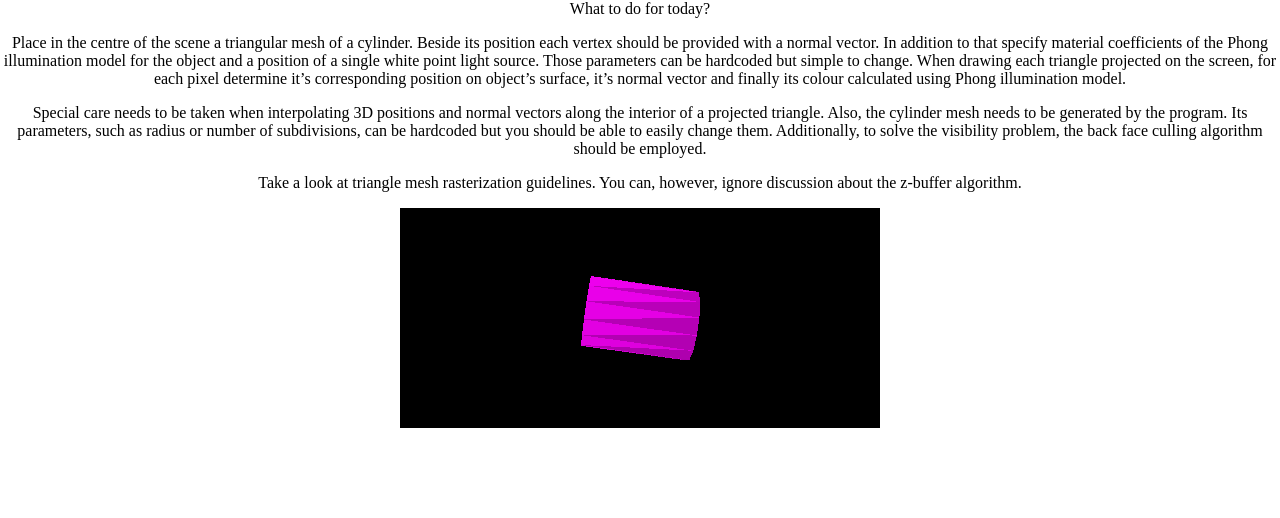
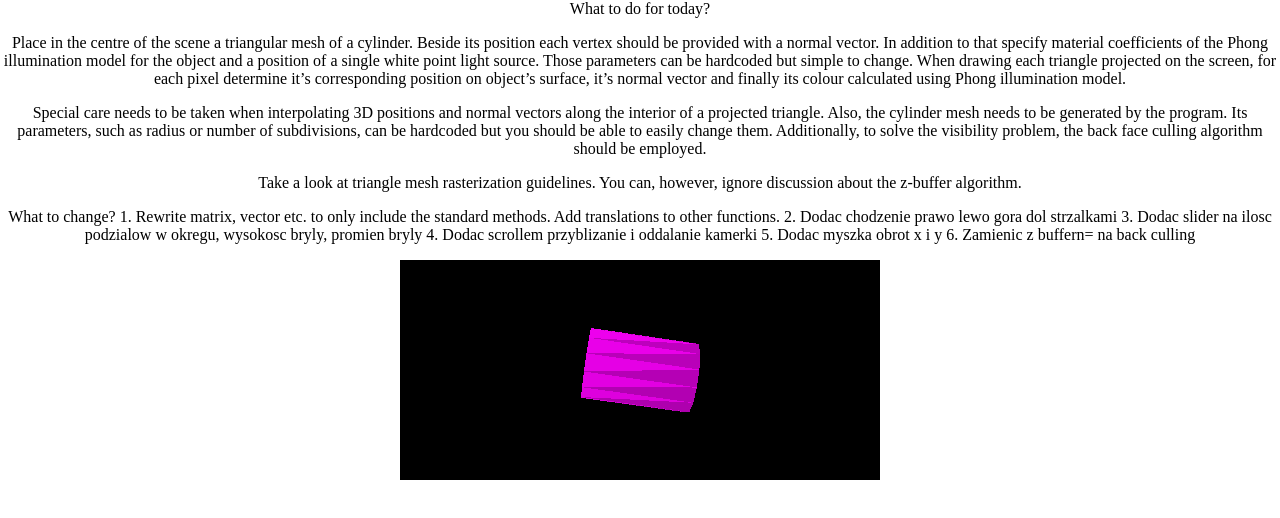
Before and after one commit to przywartya/computer-graphics, a plain HTML site: page Deadline_5/index.html in a window 1280 px wide. Drawn offline with Linux system fonts and the light colour scheme.

Commit message:
Add what to do next.

```diff
--- a/Deadline_5/index.html
+++ b/Deadline_5/index.html
@@ -27,6 +27,14 @@
         Take a look at triangle mesh rasterization guidelines. You can, however,
       ignore discussion about the z-buffer algorithm.
       </p>
+      <p>
+        What to change? 1. Rewrite matrix, vector etc. to only include the standard methods. Add translations to other functions.
+        2. Dodac chodzenie prawo lewo gora dol strzalkami
+        3. Dodac slider na ilosc podzialow w okregu, wysokosc bryly, promien bryly
+        4. Dodac scrollem przyblizanie i oddalanie kamerki
+        5. Dodac myszka obrot x i y
+        6. Zamienic z buffern= na back culling
+      </p>
     <canvas id="cnv" width="480" height="220" style="background-color: black;"></canvas>
     <script type="text/javascript" src="cylinder.js"></script>
   </body>
```
